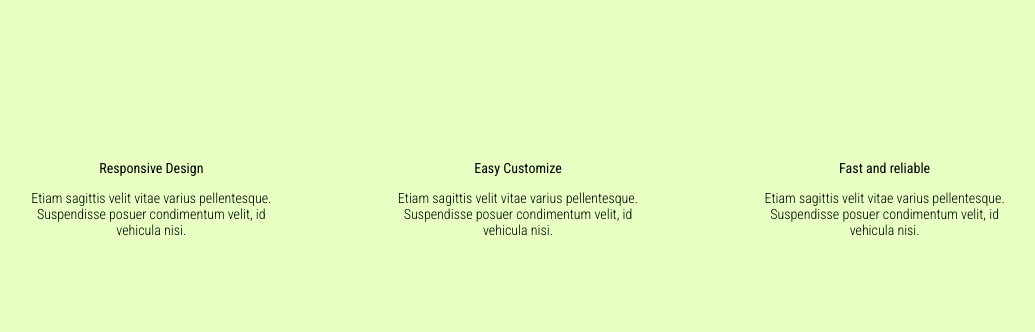
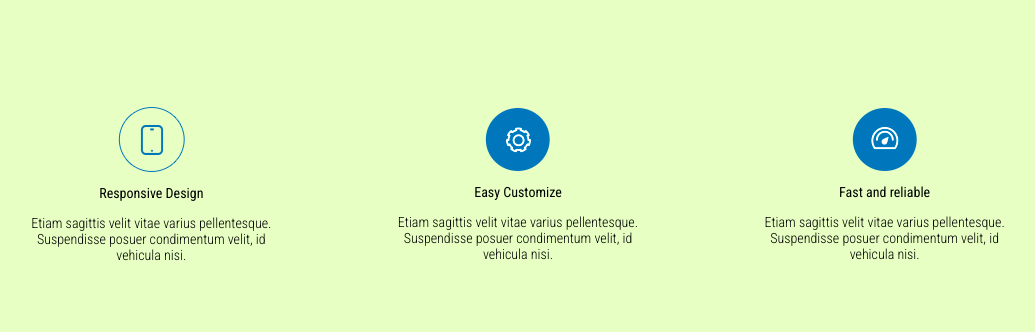
Before and after one commit to nazar-shcherbyna/css-selectors, a plain HTML site: page index.html in a window 1280 px wide. Shown: the part 224-556 px from the top of the page, without its empty margins (122-1157 px from the left). Drawn offline with Linux system fonts and the light colour scheme.

Commit message:
chenge name of pickchers

```diff
--- a/index.html
+++ b/index.html
@@ -3,7 +3,7 @@
 <head>
     <meta charset="UTF-8">
     <meta name="viewport" content="width=device-width, initial-scale=1.0">
-    <title>BA Default Project</title>
+    <title>BA CSS Selectors</title>
     <link rel="shortcut icon" href="favicon.png" type="image/png">
     <link href="https://fonts.googleapis.com/css2?family=Roboto+Condensed:wght@300;400&display=swap" rel="stylesheet">
     <link rel="stylesheet" href="css/styles.css">
@@ -14,21 +14,21 @@
             <ul class="my-list">
                 <li class="list-style">
                     <div class="sign">
-                        <img src="/home-work/css-selectors/img/responsive-design.png" alt="">
+                        <img src="/css-selectors/img/responsive-design.png" alt="Responsive Design">
                     </div>
                     <h1>Responsive Design</h1>
                     <p>Etiam sagittis velit vitae varius pellentesque. Suspendisse posuer condimentum velit, id vehicula nisi.</p>
                 </li>
                 <li class="list-style">
                     <div class="sign">
-                        <img src="/home-work/css-selectors/img/easy-customize.png" alt="">
+                        <img src="/css-selectors/img/easy-customize.png" alt="Easy Customize">
                     </div>
                     <h1>Easy Customize</h1>
                     <p>Etiam sagittis velit vitae varius pellentesque. Suspendisse posuer condimentum velit, id vehicula nisi.</p>
                 </li>
                 <li class="list-style">
                     <div class="sign">
-                        <img src="/home-work/css-selectors/img/fast-and-reliable.png" alt="">
+                        <img src="/css-selectors/img/fast-and-reliable.png" alt="Fast and reliable">
                     </div>
                     <h1>Fast and reliable</h1>
                     <p>Etiam sagittis velit vitae varius pellentesque. Suspendisse posuer condimentum velit, id vehicula nisi.</p>
```
